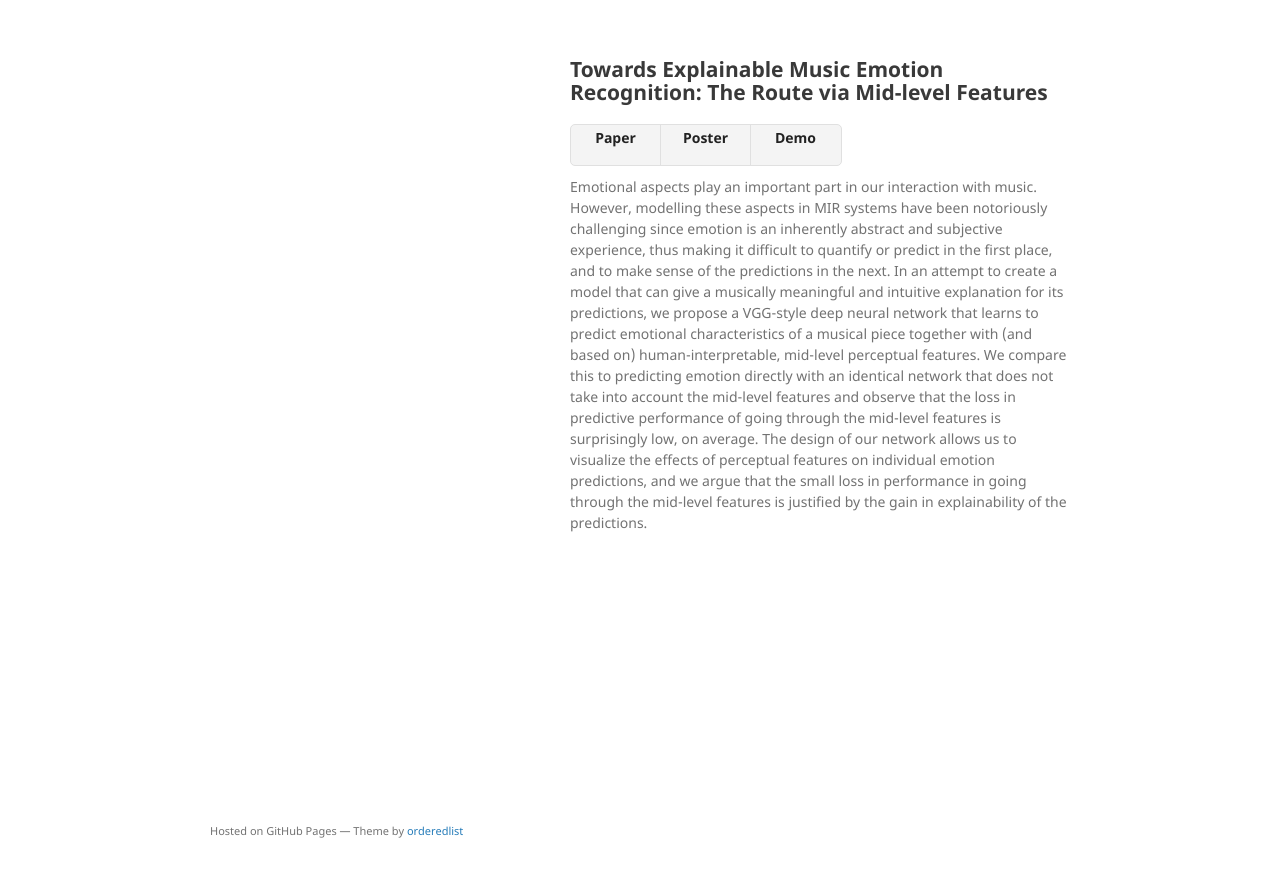
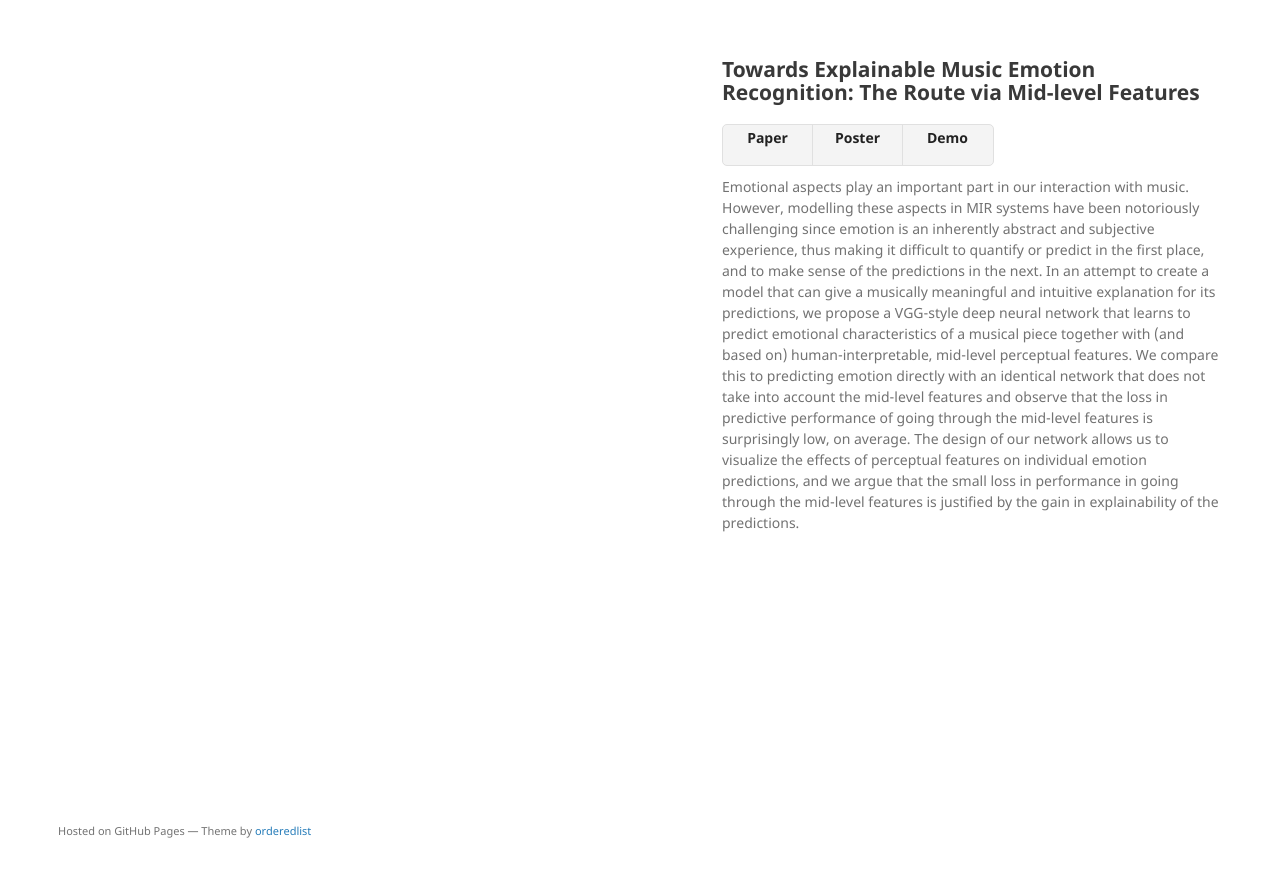
Before and after one commit to shreyanc/shreyanc.github.io, a Jekyll site: the page built from ismir2019_paper_poster.md, in a window 1280 px wide. Shown: the top 877 px of the page. Built offline with Jekyll 4.4.1, drawn with Linux system fonts in a browser that asks for light colours; our own code applies the rules of GitHub Pages for plain Markdown files.

Commit message:
Update minimal.html

```diff
--- a/_layouts/minimal.html
+++ b/_layouts/minimal.html
@@ -22,7 +22,7 @@
 
   </head>
   <body>
-    <div class="wrapper">
+    <!--<div class="wrapper">-->
 
       <section>
 
@@ -35,7 +35,7 @@
         {% endif %}
         <p><small>Hosted on GitHub Pages &mdash; Theme by <a href="https://github.com/orderedlist">orderedlist</a></small></p>
       </footer>
-    </div>
+    <!--</div>-->
     <script src="{{ "/assets/js/scale.fix.js" | relative_url }}"></script>
     {% if site.google_analytics %}
     <script>
```
